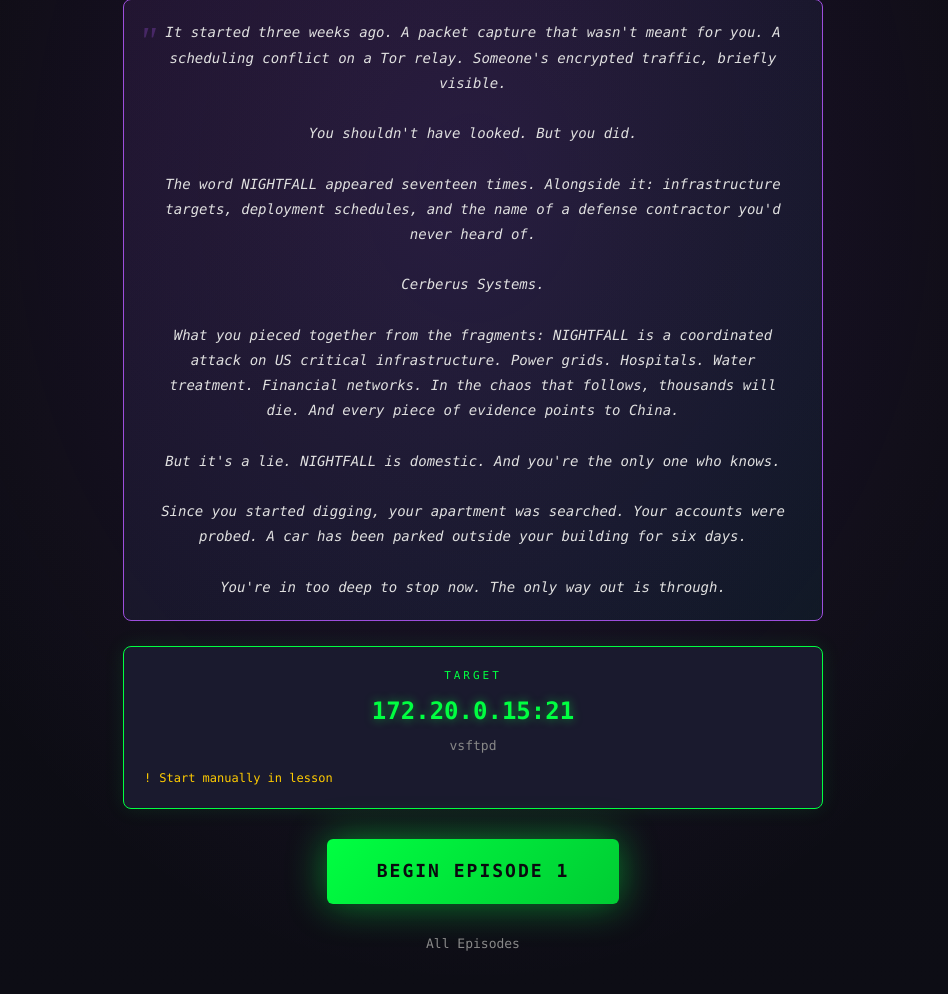
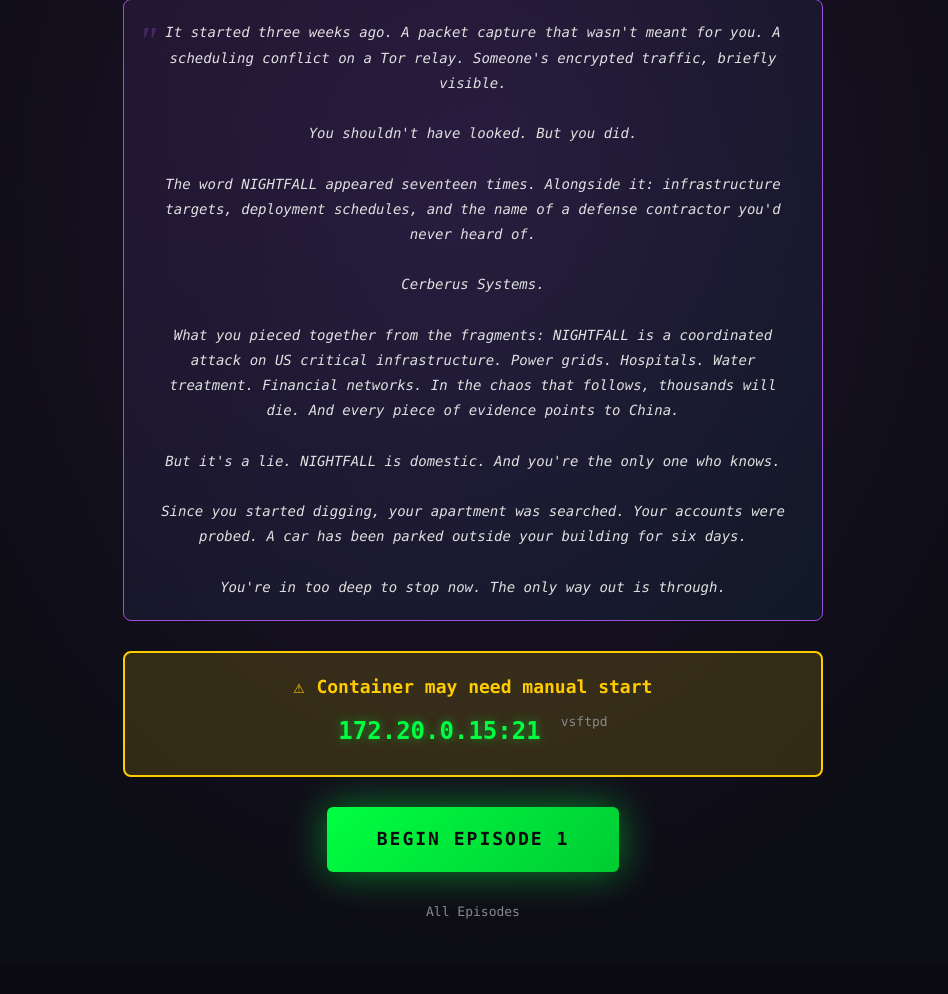
Before and after one commit to nixfred/metasploit, a Flask app: page /interstitial/1 in a window 1280 px wide. Shown: the part 621-1615 px from the top of the page, without its empty margins (167-1115 px from the left). After the commit the page ends 1540 px from the top, so only its background shows below. Run offline with Flask 2, Linux system fonts and the light colour scheme.

Commit message:
Make target status prominent and disable Begin until ready
Interstitial page changes:
- Large yellow status box shows 'INITIALIZING TARGET SYSTEM...'
- BEGIN EPISODE button disabled (greyed out) until container ready
- Status box turns green with 'TARGET SYSTEM ONLINE' when ready
- Button enables and pulses when ready to proceed
- Warning state (yellow) if container start has issues but allows continue

Prevents users from starting lesson before target is ready.

🤖 Generated with [Claude Code](https://claude.com/claude-code)

Co-Authored-By: Claude Opus 4.5 <noreply@anthropic.com>

```diff
--- a/lab-ui/static/style.css
+++ b/lab-ui/static/style.css
@@ -1986,6 +1986,78 @@ footer .accent {
     color: var(--accent-yellow);
 }
 
+.status-warning {
+    color: var(--accent-yellow);
+    font-weight: bold;
+}
+
+/* Prominent target status box */
+.target-status-box {
+    background: rgba(255, 204, 0, 0.1);
+    border: 2px solid var(--accent-yellow);
+    border-radius: 8px;
+    padding: 20px 30px;
+    margin: 30px 0;
+    text-align: center;
+}
+
+.target-status-box .status-content {
+    display: flex;
+    align-items: center;
+    justify-content: center;
+    gap: 12px;
+    font-size: 18px;
+    font-weight: bold;
+    color: var(--accent-yellow);
+    margin-bottom: 10px;
+}
+
+.target-status-box .status-spinner {
+    width: 20px;
+    height: 20px;
+    border: 3px solid var(--accent-yellow);
+    border-top-color: transparent;
+    border-radius: 50%;
+    animation: spin 1s linear infinite;
+}
+
+.target-status-box.ready {
+    background: rgba(0, 255, 65, 0.1);
+    border-color: var(--accent-green);
+}
+
+.target-status-box.ready .status-content {
+    color: var(--accent-green);
+}
+
+.target-status-box.warning {
+    background: rgba(255, 204, 0, 0.15);
+    border-color: var(--accent-yellow);
+}
+
+.target-status-box .target-details {
+    font-size: 14px;
+    color: var(--text-secondary);
+    display: flex;
+    justify-content: center;
+    gap: 20px;
+}
+
+.target-status-box .target-ip {
+    font-family: monospace;
+    color: var(--accent-green);
+}
+
+/* Disabled begin button */
+.begin-episode.disabled {
+    background: linear-gradient(135deg, #444, #333);
+    color: #666;
+    cursor: not-allowed;
+    pointer-events: none;
+    animation: none;
+    box-shadow: none;
+}
+
 .interstitial-action {
     margin-bottom: 30px;
 }
--- a/lab-ui/templates/interstitial.html
+++ b/lab-ui/templates/interstitial.html
@@ -31,20 +31,25 @@
             </div>
             {% endif %}
 
-            <!-- Target Info -->
-            <div class="interstitial-target">
-                <div class="target-label">TARGET</div>
-                <div class="target-ip">{{ episode.ip }}:{{ episode.port }}</div>
-                <div class="target-name">{{ episode.container }}</div>
-                <div class="target-status" id="target-status">
-                    <span class="status-spinner"></span> Preparing target...
+            <!-- Target Status (Prominent) -->
+            <div class="target-status-box" id="target-status-box">
+                <div class="status-content" id="target-status">
+                    <span class="status-spinner"></span>
+                    <span class="status-text">INITIALIZING TARGET SYSTEM...</span>
+                </div>
+                <div class="target-details">
+                    <span class="target-ip">{{ episode.ip }}:{{ episode.port }}</span>
+                    <span class="target-name">{{ episode.container }}</span>
                 </div>
             </div>
 
-            <!-- Begin Episode Button -->
+            <!-- Begin Episode Button (disabled until ready) -->
             <div class="interstitial-action">
-                <a href="{{ url_for('episode', episode_number=episode_number) }}" class="btn btn-primary btn-large begin-episode">
-                    BEGIN EPISODE {{ episode_number }}
+                <a href="{{ url_for('episode', episode_number=episode_number) }}"
+                   class="btn btn-primary btn-large begin-episode disabled"
+                   id="begin-btn"
+                   onclick="return isReady;">
+                    WAITING FOR TARGET...
                 </a>
             </div>
 
@@ -61,7 +66,11 @@
     <script>
         // Auto-start container while user reads the story
         const containerName = '{{ episode.container }}';
+        const episodeNumber = {{ episode_number }};
         const statusEl = document.getElementById('target-status');
+        const statusBox = document.getElementById('target-status-box');
+        const beginBtn = document.getElementById('begin-btn');
+        let isReady = false;
 
         async function startContainer() {
             try {
@@ -71,14 +80,30 @@
                 const data = await response.json();
 
                 if (data.status === 'started' || data.status === 'already_running') {
-                    statusEl.innerHTML = '<span class="status-ready">✓</span> Target ready';
-                    statusEl.classList.add('ready');
+                    // Success - enable button
+                    isReady = true;
+                    statusEl.innerHTML = '<span class="status-ready">✓</span><span class="status-text">TARGET SYSTEM ONLINE</span>';
+                    statusBox.classList.add('ready');
+                    beginBtn.classList.remove('disabled');
+                    beginBtn.textContent = 'BEGIN EPISODE ' + episodeNumber;
+                    beginBtn.onclick = null;
                 } else {
-                    statusEl.innerHTML = '<span class="status-error">!</span> ' + (data.message || 'Start manually in lesson');
+                    // Failed but allow continue
+                    enableWithWarning(data.message || 'Container may need manual start');
                 }
             } catch (err) {
-                statusEl.innerHTML = '<span class="status-error">!</span> Will start when needed';
+                // Network error - allow continue anyway
+                enableWithWarning('Could not verify target - continuing anyway');
             }
+        }
+
+        function enableWithWarning(msg) {
+            isReady = true;
+            statusEl.innerHTML = '<span class="status-warning">⚠</span><span class="status-text">' + msg + '</span>';
+            statusBox.classList.add('warning');
+            beginBtn.classList.remove('disabled');
+            beginBtn.textContent = 'BEGIN EPISODE ' + episodeNumber;
+            beginBtn.onclick = null;
         }
 
         // Start container immediately on page load
```
